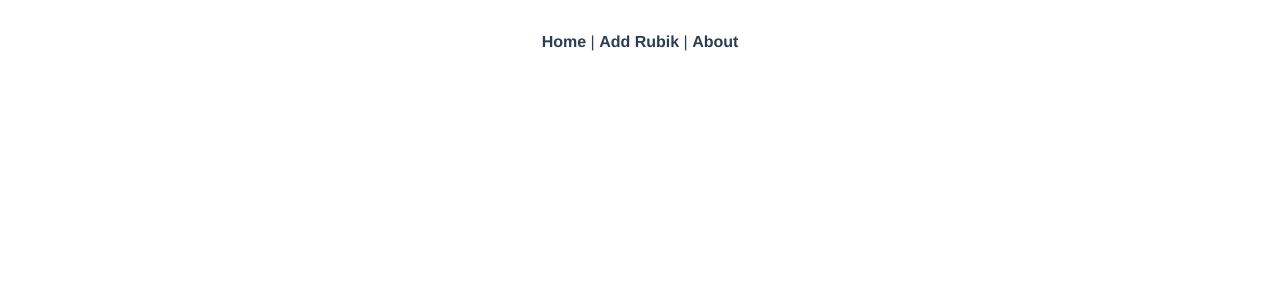
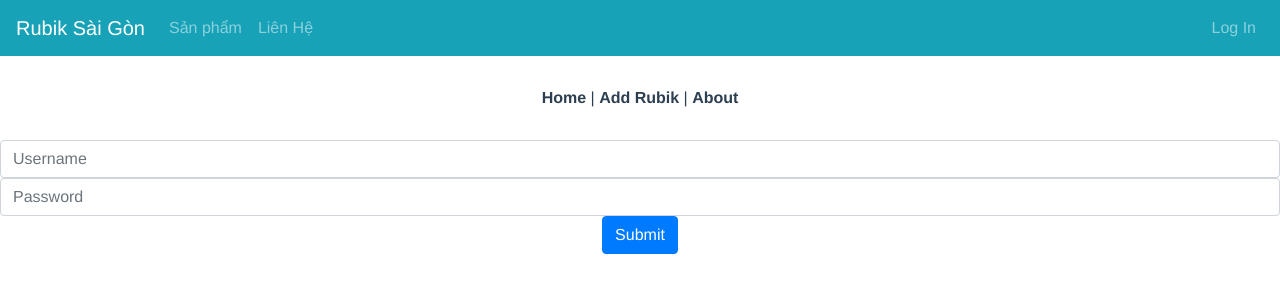
Before and after one commit to tienphan1096/rubik-saigon-front-end, a Vue app: page /login in a window 1280 px wide. Shown: the top 300 px of the page. Built offline with nearby package versions, Linux system fonts and the light colour scheme; no server answers.

Commit message:
Add login, home page, and upload puzzle.

```diff
--- a/package.json
+++ b/package.json
@@ -12,6 +12,7 @@
     "bootstrap": "^4.5.0",
     "bootstrap-vue": "^2.15.0",
     "core-js": "^3.6.5",
+    "dotenv": "^8.2.0",
     "vue": "^2.6.11",
     "vue-router": "^3.2.0",
     "vuex": "^3.4.0"
--- a/src/App.vue
+++ b/src/App.vue
@@ -1,5 +1,22 @@
 <template>
   <div id="app">
+    <b-navbar toggleable="lg" type="dark" variant="info">
+      <b-navbar-brand href="/">Rubik Sài Gòn</b-navbar-brand>
+
+      <b-navbar-toggle target="nav-collapse"></b-navbar-toggle>
+
+      <b-collapse id="nav-collapse" is-nav>
+        <b-navbar-nav>
+          <b-nav-item to="/">Sản phẩm</b-nav-item>
+          <b-nav-item to="/about">Liên Hệ</b-nav-item>
+        </b-navbar-nav>
+
+        <!-- Right aligned nav items -->
+        <b-navbar-nav class="ml-auto">
+          <b-nav-item to="/login">Log In</b-nav-item>
+        </b-navbar-nav>
+      </b-collapse>
+    </b-navbar>
     <div id="nav">
       <router-link to="/">Home</router-link> |
       <router-link to="/add-rubik">Add Rubik</router-link> |
--- a/src/main.js
+++ b/src/main.js
@@ -13,7 +13,7 @@ Vue.config.productionTip = false;
 Vue.use(BootstrapVue);
 
 Vue.prototype.$http = axios.create({
-  baseURL: 'http://localhost:3000',
+  baseURL: process.env.VUE_APP_BASE_API_URL,
 });
 
 new Vue({
--- a/src/router/index.js
+++ b/src/router/index.js
@@ -20,6 +20,11 @@ const routes = [
     name: 'About',
     component: () => import(/* webpackChunkName: "about" */ '../views/About.vue'),
   },
+  {
+    path: '/login',
+    name: 'Login',
+    component: () => import(/* webpackChunkName: "login" */ '../views/Login.vue'),
+  },
 ];
 
 const router = new VueRouter({
--- a/src/views/AddRubik.vue
+++ b/src/views/AddRubik.vue
@@ -1,6 +1,6 @@
 <template>
   <div class="add-rubik">
-    <b-form @submit="onSubmit">
+    <b-form>
       <b-form-input v-model="name" placeholder="Name"></b-form-input>
       <b-form-input v-model="price" placeholder="Price"></b-form-input>
       <b-form-select
@@ -10,14 +10,13 @@
           <b-form-select-option :value="null" disabled>Loại Rubik</b-form-select-option>
         </template>
       </b-form-select>
-      <b-button type="submit" variant="primary">Submit</b-button>
+      <b-form-file
+        v-model="image"
+        placeholder="Choose a file or drop it here..."
+        drop-placeholder="Drop file here..."
+      ></b-form-file>
+      <b-button @click="onSubmit" variant="primary">Submit</b-button>
     </b-form>
-    <!-- <b-form-file
-      v-model="file"
-      :state="Boolean(file)"
-      placeholder="Choose a file or drop it here..."
-      drop-placeholder="Drop file here..."
-    ></b-form-file> -->
   </div>
 </template>
 
@@ -31,6 +30,7 @@ export default {
       price: '',
       puzzleType: null,
       puzzleTypes: [],
+      image: null,
     };
   },
   mounted() {
@@ -44,12 +44,16 @@ export default {
   },
   methods: {
     onSubmit() {
-      this.$http.post('/puzzle', {
-        name: this.name,
-        price: this.price,
-        type: this.puzzleType,
-      }).then((res) => {
+      const formData = new FormData();
+
+      formData.set('name', this.name);
+      formData.set('price', this.price);
+      formData.set('type', this.puzzleType);
+      formData.set('image', this.image);
+
+      this.$http.post('/puzzle', formData).then((res) => {
         console.log(res);
+        // TODO: do something here
       });
     },
   },
--- a/src/views/Home.vue
+++ b/src/views/Home.vue
@@ -1,18 +1,57 @@
 <template>
   <div class="home">
-    <img alt="Vue logo" src="../assets/logo.png">
-    <HelloWorld msg="Welcome to Your Vue.js App"/>
+    <b-container fluid="md">
+      <b-row>
+        <b-col md="3">
+          sdff
+        </b-col>
+        <b-col md="9">
+          <b-row>
+            <b-col lg="4" sm="6" xs="12" v-for="puzzle in puzzles" :key="puzzle.id">
+              <b-card no-body @click="cardClick(puzzle.url)">
+                <b-img :src="puzzle.thumbnail ? `http://localhost:3000${puzzle.thumbnail}` : null" fluid></b-img>
+                <b-card-body>
+                  <b-card-title>{{ puzzle.name }}</b-card-title>
+                  <b-card-text>
+                    {{ puzzle.price }}.000 đ
+                  </b-card-text>
+                </b-card-body>
+
+              </b-card>
+            </b-col>
+          </b-row>
+        </b-col>
+      </b-row>
+</b-container>
+
   </div>
 </template>
 
 <script>
-// @ is an alias to /src
-import HelloWorld from '@/components/HelloWorld.vue';
-
 export default {
   name: 'Home',
-  components: {
-    HelloWorld,
+  data() {
+    return {
+      puzzles: [],
+    };
+  },
+  mounted() {
+    this.$http.get('/puzzles').then((results) => {
+      this.puzzles = results.data;
+      console.log(this.puzzles);
+    });
+  },
+  methods: {
+    cardClick(url) {
+      console.log(url);
+      // TODO: redirect to that puzzle.
+    },
   },
 };
 </script>
+
+<style scoped>
+a .card {
+  color: none;
+}
+</style>
--- /dev/null
+++ b/src/views/Login.vue
@@ -0,0 +1,43 @@
+<template>
+  <div class="add-rubik">
+    <b-form>
+      <b-form-input v-model="username" placeholder="Username"></b-form-input>
+      <b-form-input v-model="password" type="password" placeholder="Password"></b-form-input>
+      <b-button @click="onSubmit" variant="primary">Submit</b-button>
+    </b-form>
+  </div>
+</template>
+
+<script>
+
+export default {
+  name: 'Home',
+  data() {
+    return {
+      username: '',
+      password: '',
+    };
+  },
+  methods: {
+    onSubmit() {
+      const clientAuth = btoa(`${process.env.VUE_APP_CLIENT_APP}:${process.env.VUE_APP_CLIENT_SECRET}`);
+
+      const params = new URLSearchParams();
+      params.append('grant_type', 'password');
+      params.append('username', this.username);
+      params.append('password', this.password);
+      this.$http.post(
+        '/login',
+        params,
+        {
+          headers: {
+            Authorization: `Basic ${clientAuth}`,
+          },
+        },
+      ).then((res) => {
+        console.log(res);
+      });
+    },
+  },
+};
+</script>
```
Also changed, not shown: 2 other files (tests, documents, lock files or other folders).
